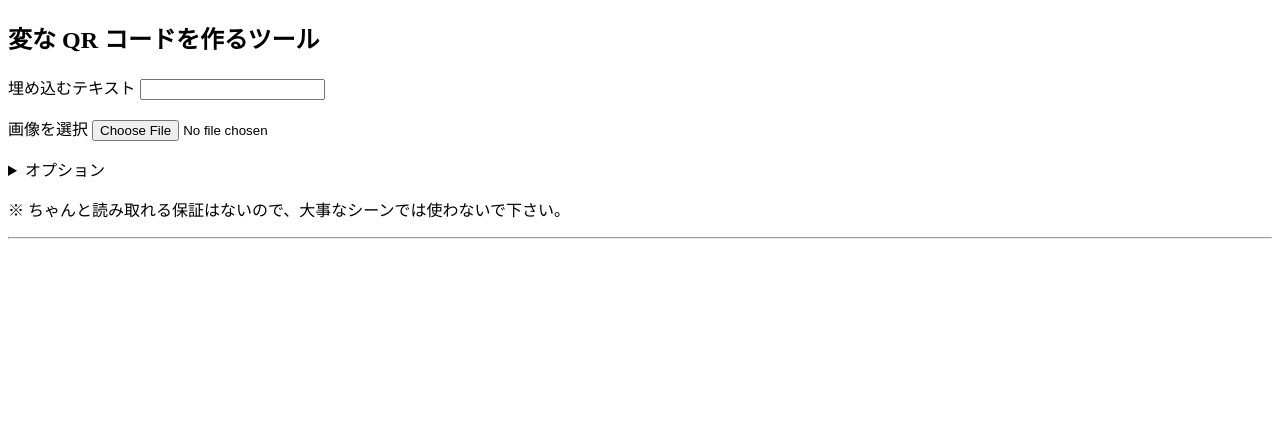
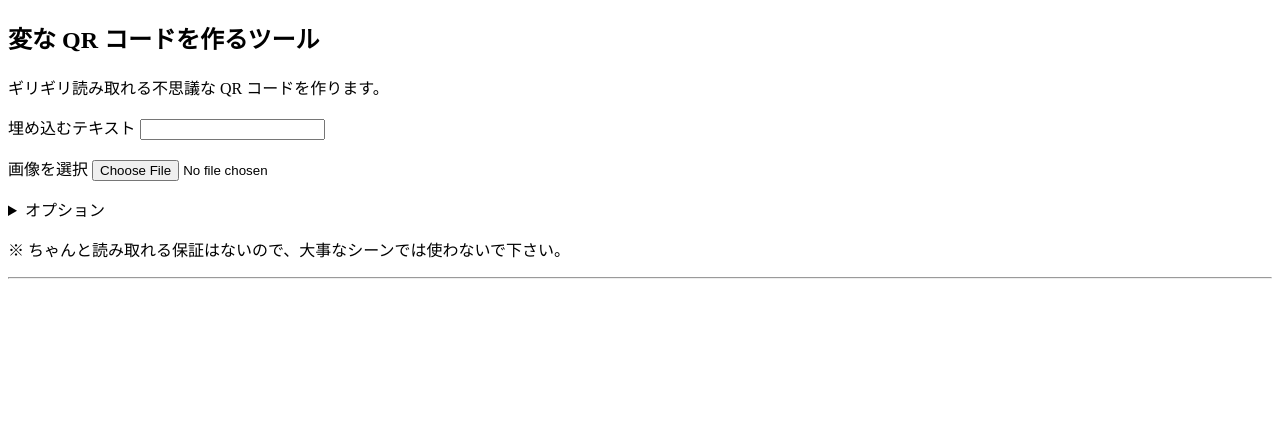
Before and after one commit to zk-phi/nazo-qr, a website built with Vite: page index.html in a window 1280 px wide. Built offline with nearby package versions, Linux system fonts and the light colour scheme.

Commit message:
Add description

```diff
--- a/index.html
+++ b/index.html
@@ -7,6 +7,9 @@
   </head>
   <body>
     <h2>変な QR コードを作るツール</h2>
+    <p>
+      ギリギリ読み取れる不思議な QR コードを作ります。
+    </p>
     <p>
       <label for="text">埋め込むテキスト</label>
       <input id="text" type="text" value="" />
```
